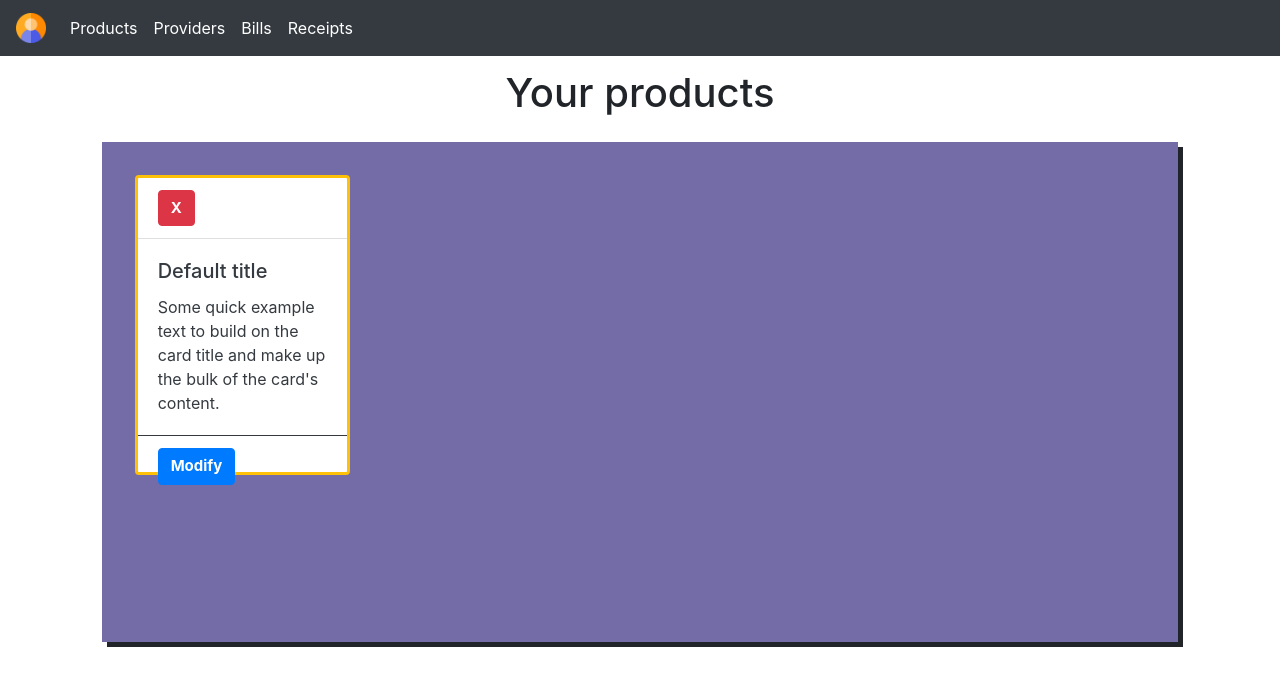
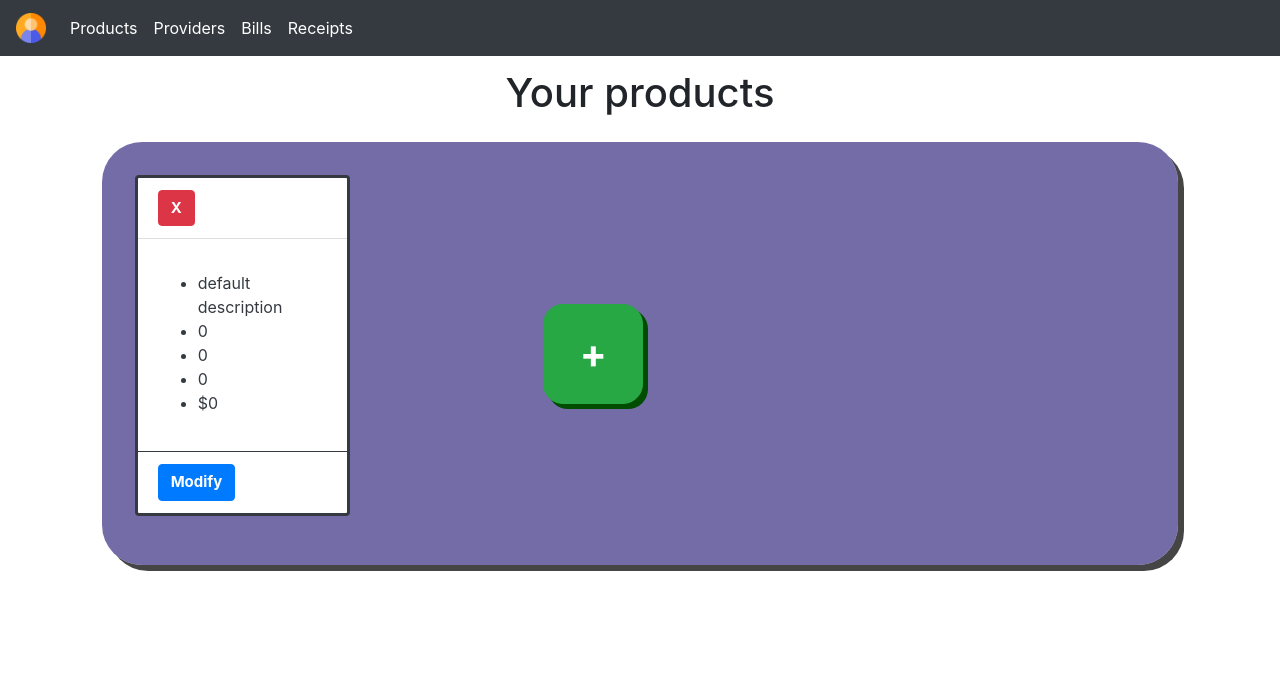
Before and after one commit to SantiagoGM19/enterpriseApp-FrontEnd, a React (Vite) app: page /products in a window 1280 px wide. Shown: the top 686 px of the page. Built offline with nearby package versions, Linux system fonts and the light colour scheme; no server answers.

Commit message:
adding reducer for products and making fetch with api for getting them

```diff
--- a/src/components/Products.tsx
+++ b/src/components/Products.tsx
@@ -1,20 +1,45 @@
-import React from 'react'
+import React, { useEffect } from 'react'
+import { useDispatch, useSelector } from 'react-redux'
+import { fetchAllProducts } from '../services/ProductsServices'
+import { Product } from '../state/ObjectsTypes'
+import { getAllProducts } from '../state/ProductSlice'
+import { stateType } from '../state/Store'
 import "./styles/products.css"
 
 function Products() {
+
+    const { listOfProducts } = useSelector((state: stateType) => state.product)
+    const dispatch = useDispatch()
+
+
+    useEffect(() => {
+        let listOfProductsFetched = fetchAllProducts().then(
+            products => {
+                dispatch(getAllProducts(products))
+            }
+        )
+    }, [])
+
     return (
         <div>
             <h1>Your products</h1>
-            <div className='products-container'>
-                <div className="card border-warning mb-3 product" style={{ maxWidth: '18rem;', border: 'solid' }}>
+            <div className='products-container' >
+                {listOfProducts.map((product: Product) => {
+                    return <div className="card border-dark mb-3 product" style={{ maxWidth: '18rem;', border: 'solid' }}>
                         <div className="card-header bg-transparent">
                             <button type="button" className="btn btn-danger" style={{ fontWeight: 'bold', fontSize: '15px' }}>
                                 X
                             </button>
                         </div>
                         <div className="card-body text-dark">
-                        <h5 className="card-title">Default title</h5>
-                        <p className="card-text">Some quick example text to build on the card title and make up the bulk of the card's content.</p>
+                            <h5 className="card-title">{product.name}</h5>
+                            <ul>
+                                <li>{product.description}</li>
+                                <li>{product.minimum}</li>
+                                <li>{product.maximum}</li>
+                                <li>{product.stock}</li>
+                                <li>${product.price}</li>
+                            </ul>
                         </div>
                         <div className="card-footer bg-transparent border-dark">
                             <button type="button" className="btn btn-primary" style={{ fontWeight: 'bold', fontSize: '15px' }}>
@@ -22,6 +47,10 @@ function Products() {
                             </button>
                         </div>
                     </div>
+                })}
+                <button type="button" className="btn btn-success add-product">
+                    +
+                </button>
             </div>
         </div>
     )
--- a/src/components/styles/products.css
+++ b/src/components/styles/products.css
@@ -2,17 +2,28 @@
     margin-top: 2%;
     margin-left: 8%;
     margin-right: 8%;
-    height: 500px;
+    height: fit-content;
     border: solid 0px;
-    box-shadow: 5px 5px;
+    box-shadow: 6px 6px rgba(0, 0, 0, 0.73);
     background-color: rgba(71, 61, 139, 0.758);
     display: flex;
+    border-radius: 40px;
 }
 
 .product{
     margin: 3%;
     width: 20%;
-    height: 300px;
+    height: fit-content;
+}
+
+.add-product{
+    margin: 15%;
+    font-size: 40px;
+    font-weight: bolder;
+    height: 100px;
+    width: 100px;
+    border-radius: 20px;
+    box-shadow: 5px 5px rgb(0, 76, 0);
 }
 
 h1{
--- a/src/main.tsx
+++ b/src/main.tsx
@@ -1,9 +1,13 @@
 import React from 'react'
 import ReactDOM from 'react-dom/client'
 import App from './App'
+import { Provider } from 'react-redux'
+import store from './state/Store'
 
 ReactDOM.createRoot(document.getElementById('root')!).render(
   <React.StrictMode>
-    <App />
+    <Provider store={store}>
+      <App />
+    </Provider>
   </React.StrictMode>
 )
--- a/src/state/ObjectsTypes.ts
+++ b/src/state/ObjectsTypes.ts
@@ -4,7 +4,7 @@ export type Product = {
     description:string,
     minimum:number,
     maximum:number,
-    currentStock:number,
+    stock:number,
     price:number,
     provider:ProviderObject
 }
--- /dev/null
+++ b/src/state/ProductSlice.ts
@@ -0,0 +1,50 @@
+import { createSlice } from "@reduxjs/toolkit";
+
+const initialState = {
+    listOfProducts: [
+        {
+            id: "",
+            name: "",
+            description: "default description",
+            minimum: 0,
+            maximum: 0,
+            stock: 0,
+            price: 0.0,
+            provider: {
+                id: "",
+                name: "",
+                phone: ""
+            }
+        }
+    ]
+}
+
+const productSlice = createSlice(
+    {
+        name: 'product',
+        initialState,
+        reducers: {
+            getAllProducts(state, action) {
+                const newState = { ...state, listOfProducts: action.payload }
+                return newState
+            },
+            addProduct(state, action) {
+
+            },
+            updateProduct(state, action) {
+
+            },
+            deleteProduct(state, action) {
+
+            }
+        }
+    }
+)
+
+export default productSlice.reducer
+
+export const {
+    getAllProducts,
+    addProduct,
+    updateProduct,
+    deleteProduct} = productSlice.actions
--- /dev/null
+++ b/src/state/Store.ts
@@ -0,0 +1,15 @@
+import { configureStore } from "@reduxjs/toolkit";
+import ProductSlice from "./ProductSlice";
+
+
+const store = configureStore({
+    reducer: {
+        product: ProductSlice
+    }
+})
+
+type stateType = ReturnType<typeof store.getState>
+
+export default store
+
+export type { stateType }
```
Lines whose indentation alone changed are shown as unchanged.
